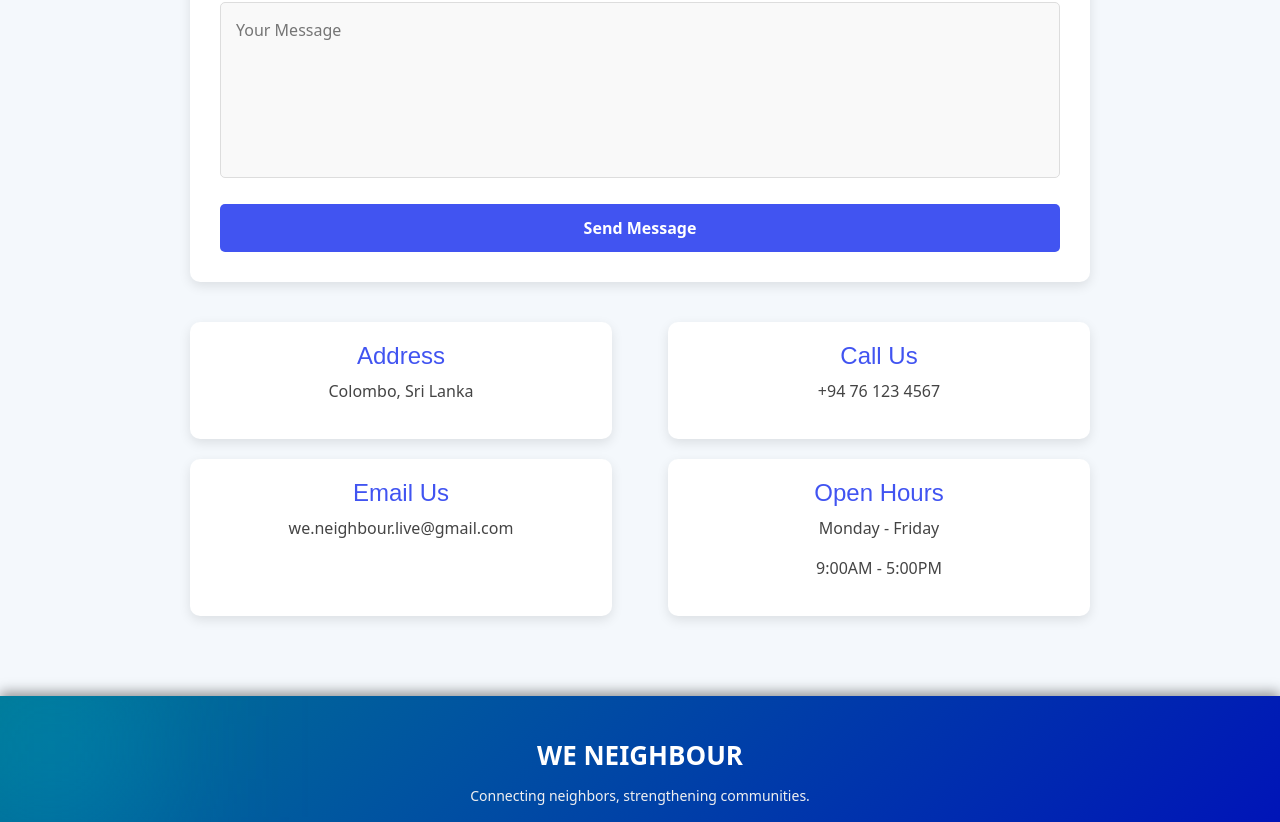
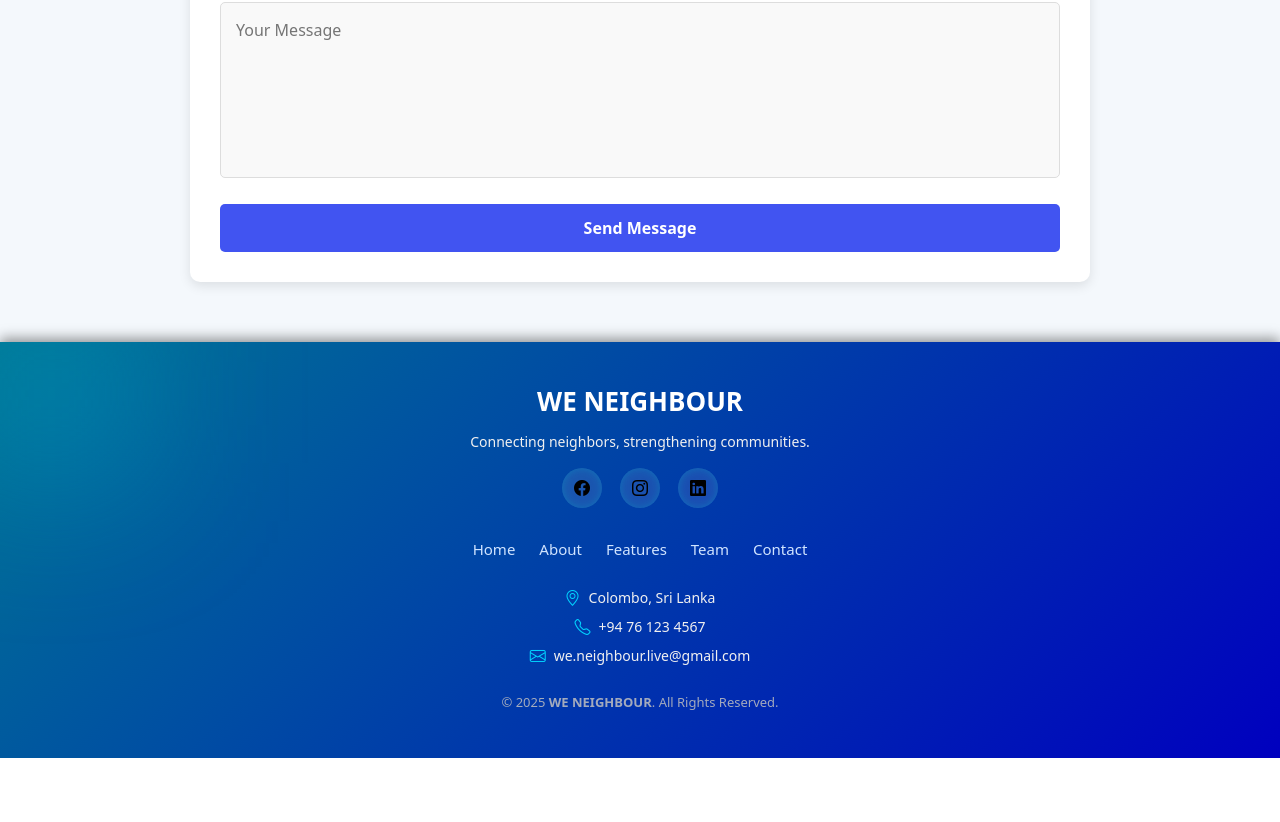
Before and after one commit to alwaysPasindu/we_neighbour_Landing-page, a React (Create React App) app: page / in a window 1280 px wide. Shown: the part 7243-8065 px from the top of the page. After the commit the page ends 8001 px from the top, so only its background shows below. Built offline with nearby package versions, Linux system fonts and the light colour scheme.

Commit message:
Few changes in the form

```diff
--- a/src/sections/Contact.js
+++ b/src/sections/Contact.js
@@ -1,65 +1,54 @@
-import React, { useState } from 'react';
-import emailjs from '@emailjs/browser'; // Import EmailJS
-import '../styles/sections/Contact.css'; // Import the CSS file
+import React, { useState } from "react";
+import emailjs from "@emailjs/browser";
+import "../styles/sections/Contact.css";
 
 const Contact = () => {
   const [formData, setFormData] = useState({
-    name: '',
-    email: '',
-    subject: '',
-    message: ''
+    name: "",
+    email: "",
+    subject: "",
+    message: "",
   });
 
   const [status, setStatus] = useState({
-    message: '',
-    type: ''
+    message: "",
+    type: "",
   });
 
   const handleChange = (e) => {
     setFormData({
       ...formData,
-      [e.target.name]: e.target.value
+      [e.target.name]: e.target.value,
     });
   };
 
   const handleSubmit = async (e) => {
     e.preventDefault();
-    setStatus({
-      message: 'Sending message...',
-      type: 'loading'
-    });
+    setStatus({ message: "Sending message...", type: "loading" });
 
     try {
       const result = await emailjs.send(
-        'service_ky6mb2h',
-        'template_1kkbon4',
+        "service_ky6mb2h",
+        "template_1kkbon4",
         {
           name: formData.name,
           email: formData.email,
           subject: formData.subject,
-          message: formData.message
+          message: formData.message,
         },
-        'Eb2aClxbGJoiO3t2e'
-      );
+        "H1pbi-gRplRiZjUZJ"
+      );
 
       if (result.status === 200) {
-        setStatus({
-          message: 'Your message has been sent. Thank you!',
-          type: 'success'
-        });
-        setFormData({
-          name: '',
-          email: '',
-          subject: '',
-          message: ''
-        });
+        setStatus({ message: "Your message has been sent!", type: "success" });
+        setFormData({ name: "", email: "", subject: "", message: "" });
       } else {
-        throw new Error('Failed to send message');
+        throw new Error("Failed to send message");
       }
     } catch (error) {
       setStatus({
-        message: 'There was an error sending your message. Please try again.',
-        type: 'error'
+        message: "There was an error sending your message. Please try again.",
+        type: "error",
       });
     }
   };
@@ -68,9 +57,8 @@ const Contact = () => {
     <section id="contact" className="contact-section">
       <div className="contact-container">
         <h2>Contact Us</h2>
-        <p>We'd love to hear from you! Fill out the form below or reach out to us directly.</p>
+        <p>We'd love to hear from you! Fill out the form below.</p>
 
-        {/* Contact Form */}
         <form className="contact-form" onSubmit={handleSubmit}>
           <input
             type="text"
@@ -106,40 +94,15 @@ const Contact = () => {
           ></textarea>
 
           <div className="status-message">
-            {status.type === 'loading' && <div className="loading">Sending...</div>}
-            {status.type === 'error' && <div className="error-message">{status.message}</div>}
-            {status.type === 'success' && <div className="sent-message">{status.message}</div>}
+            {status.type === "loading" && <div className="loading">Sending...</div>}
+            {status.type === "error" && <div className="error-message">{status.message}</div>}
+            {status.type === "success" && <div className="sent-message">{status.message}</div>}
           </div>
 
-          <button type="submit" className="submit-button">Send Message</button>
+          <button type="submit" className="submit-button">
+            Send Message
+          </button>
         </form>
-
-        {/* Contact Information Cards */}
-        <div className="contact-info-container">
-          <div className="contact-card">
-            <h3>Address</h3>
-            <p>Colombo, Sri Lanka</p>
-            {/* <p>New York, NY 10001</p> */}
-          </div>
-
-          <div className="contact-card">
-            <h3>Call Us</h3>
-            <p>+94 76 123 4567</p>
-            {/* <p>+1 234 567 8901</p> */}
-          </div>
-
-          <div className="contact-card">
-            <h3>Email Us</h3>
-            {/* <p>info@weneighbour.com</p> */}
-            <p>we.neighbour.live@gmail.com</p>
-          </div>
-
-          <div className="contact-card">
-            <h3>Open Hours</h3>
-            <p>Monday - Friday</p>
-            <p>9:00AM - 5:00PM</p>
-          </div>
-        </div>
       </div>
     </section>
   );
```
